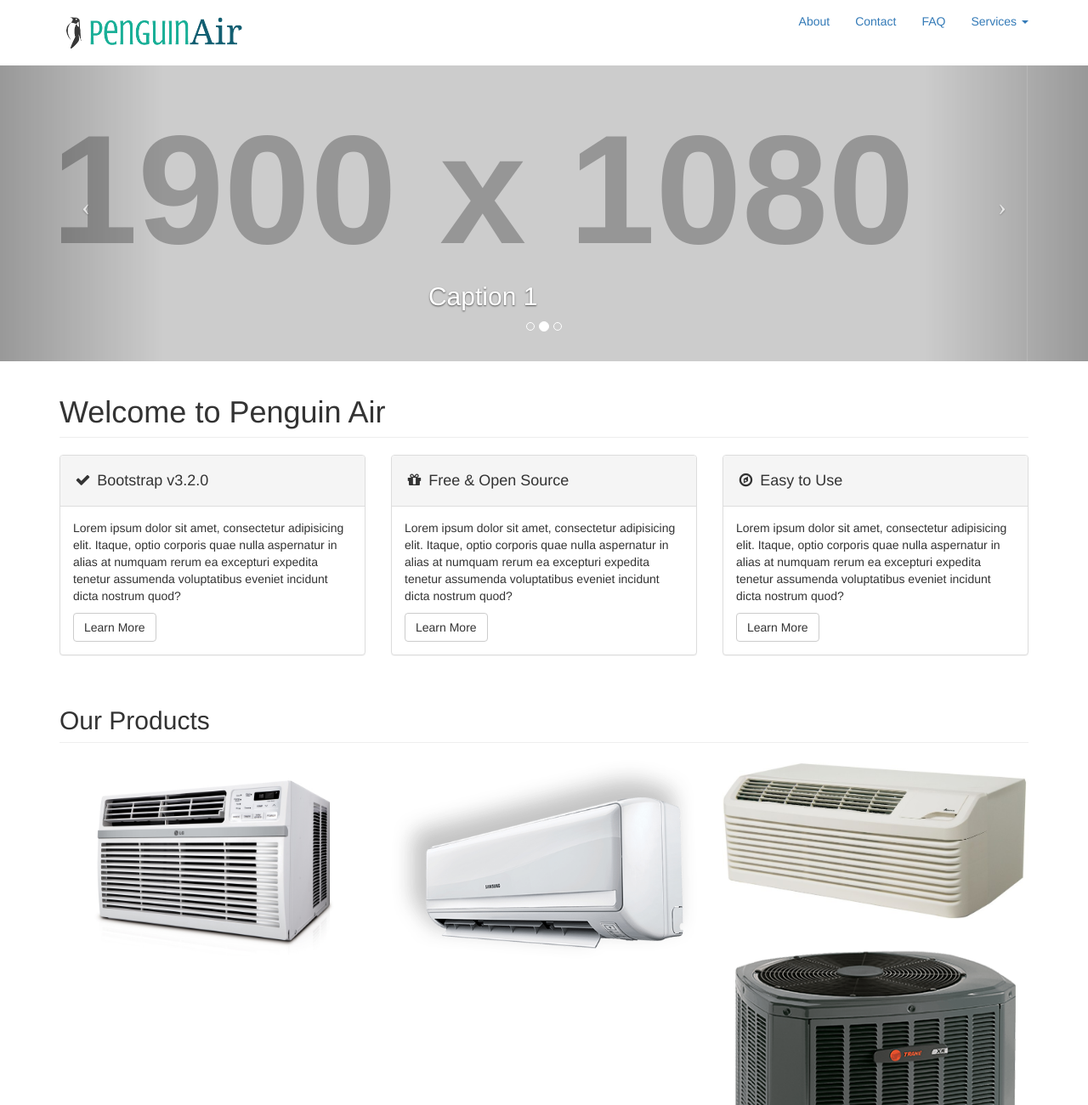
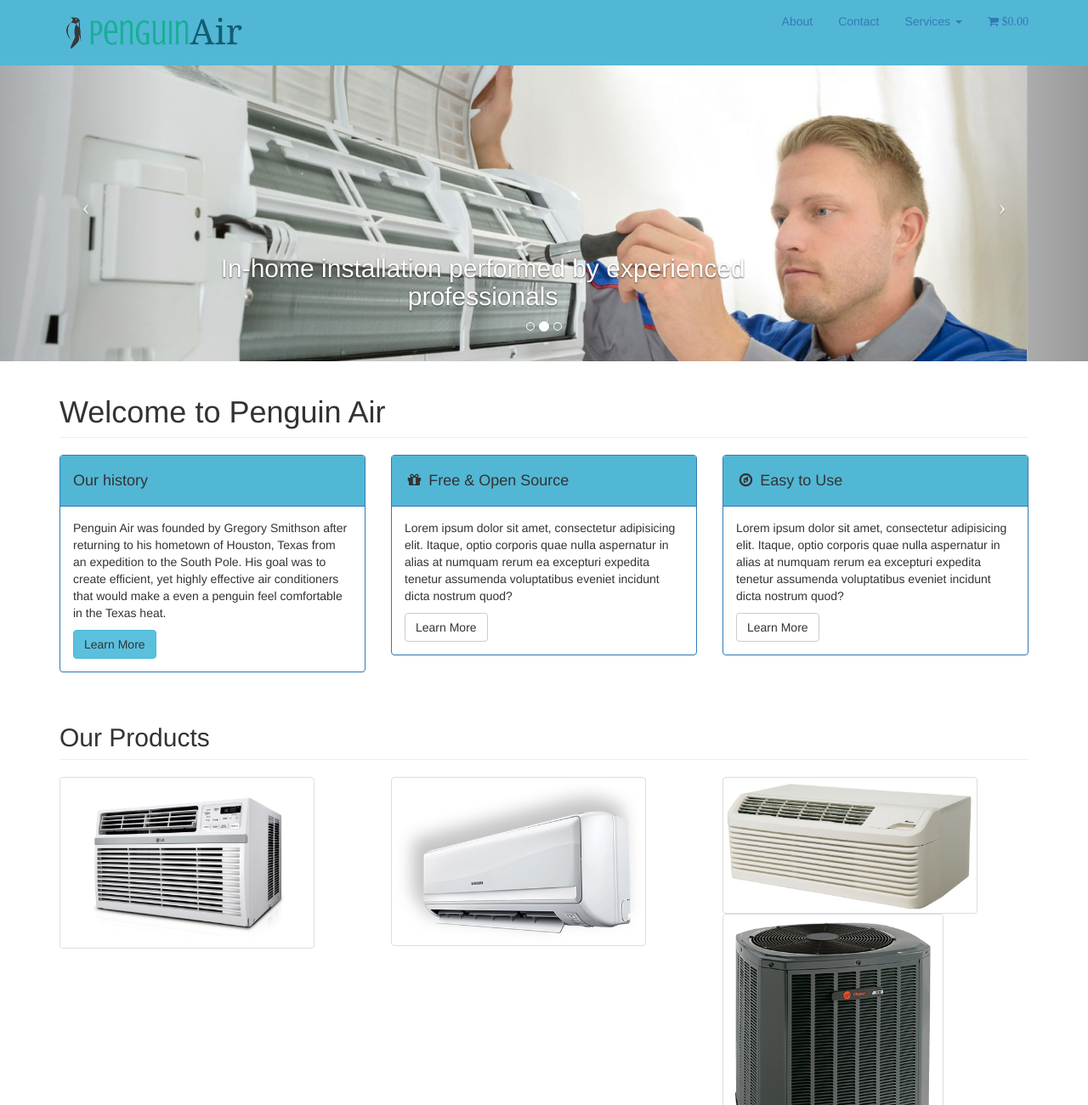
Before and after one commit to t-davey/COMM395, a plain HTML site: page COMM395-eCommerce/index.html in a window 1280 px wide. Shown: the top 1300 px of the page at 85% size. Drawn offline with Linux system fonts and the light colour scheme; placeholder pictures from the web are drawn by us.

Commit message:
Color Changes

```diff
--- a/COMM395-eCommerce/css/modern-business.css
+++ b/COMM395-eCommerce/css/modern-business.css
@@ -13,7 +13,6 @@ body {
 
 body {
     padding-top: 50px; /* Required padding for .navbar-fixed-top. Remove if using .navbar-static-top. Change if height of navigation changes. */
-
 }
 
 .img-portfolio {
@@ -24,8 +23,9 @@ body {
     opacity: 0.8;
 }
 
+/* Navbar Styles */
 .navbar {
-    background-color: #fff;
+    background-color: #52B7D5;
     height: 5.5em;
 }
 
@@ -50,6 +50,22 @@ header.carousel .fill {
     height: 100%;
     background-position: center;
     background-size: cover;
+}
+
+/* Triple Box Section */
+.panel-primary .panel-heading{
+  background-color: #52B7D5;
+  color: #333;
+}
+
+.btn-info {
+  color: #333;
+}
+
+/* Product Gallery Styles*/
+.gallery_img {
+  max-width: 300px;
+  max-height: 300px;
 }
 
 /* 404 Page Styles */
--- a/COMM395-eCommerce/index.html
+++ b/COMM395-eCommerce/index.html
@@ -56,9 +56,6 @@
           <li>
             <a href="contact.html">Contact</a>
           </li>
-                    <li>
-                        <a href="contact.html">FAQ</a>
-                    </li>
           <li class="dropdown">
             <a href="#" class="dropdown-toggle" data-toggle="dropdown">Services <b class="caret"></b></a>
             <ul class="dropdown-menu">
@@ -69,6 +66,10 @@
                 <a href="portfolio-2-col.html">Commercial Systems</a>
               </li>
             </ul>
+          </li>
+          <li>
+            <!-- TODO: Fix text font change with FA -->
+            <a href="contact.html"><i class="fa fa-shopping-cart"> $0.00</i></a>
           </li>
         </ul>
       </div>
@@ -89,9 +90,9 @@
     <!-- Wrapper for slides -->
     <div class="carousel-inner">
       <div class="item active">
-                <div class="fill" style="background-image:url('http://placehold.it/1900x1080&text=Slide One');"></div>
+        <div class="fill" style="background-image:url('images/installation.jpg');"></div>
         <div class="carousel-caption">
-                    <h2>Caption 1</h2>
+          <h2>In-home installation performed by experienced professionals</h2>
         </div>
       </div>
       <div class="item">
@@ -128,18 +129,19 @@
                 </h1>
       </div>
       <div class="col-md-4">
-                <div class="panel panel-default">
+        <div class="panel panel-primary">
           <div class="panel-heading">
-                        <h4><i class="fa fa-fw fa-check"></i> Bootstrap v3.2.0</h4>
+            <h4>Our history</h4>
           </div>
           <div class="panel-body">
-                        <p>Lorem ipsum dolor sit amet, consectetur adipisicing elit. Itaque, optio corporis quae nulla aspernatur in alias at numquam rerum ea excepturi expedita tenetur assumenda voluptatibus eveniet incidunt dicta nostrum quod?</p>
-                        <a href="#" class="btn btn-default">Learn More</a>
+            <p>Penguin Air was founded by Gregory Smithson after returning to his hometown of Houston, Texas from an expedition to the South Pole. His goal was to create efficient, yet highly effective air conditioners that would make a even a penguin feel
+              comfortable in the Texas heat.</p>
+            <a href="#" class="btn btn-info">Learn More</a>
           </div>
         </div>
       </div>
       <div class="col-md-4">
-                <div class="panel panel-default">
+        <div class="panel panel-primary">
           <div class="panel-heading">
             <h4><i class="fa fa-fw fa-gift"></i> Free &amp; Open Source</h4>
           </div>
@@ -150,7 +152,7 @@
         </div>
       </div>
       <div class="col-md-4">
-                <div class="panel panel-default">
+        <div class="panel panel-primary">
           <div class="panel-heading">
             <h4><i class="fa fa-fw fa-compass"></i> Easy to Use</h4>
           </div>
@@ -170,32 +172,32 @@
       </div>
       <div class="col-md-4 col-sm-6">
         <a href="portfolio-item.html">
-                    <img class="img-responsive img-portfolio img-hover" src="images/ac1.png" alt="">
+                    <img class="img-responsive img-thumbnail img-hover gallery_img" src="images/ac1.png" alt="">
                 </a>
       </div>
       <div class="col-md-4 col-sm-6">
         <a href="portfolio-item.html">
-                    <img class="img-responsive img-portfolio img-hover" src="images/ac2.png" alt="">
+                    <img class="img-responsive img-thumbnail img-hover gallery_img" src="images/ac2.png" alt="">
                 </a>
       </div>
       <div class="col-md-4 col-sm-6">
         <a href="portfolio-item.html">
-                    <img class="img-responsive img-portfolio img-hover" src="images/ac3.png" alt="">
+                    <img class="img-responsive img-thumbnail img-hover gallery_img" src="images/ac3.png" alt="">
                 </a>
       </div>
       <div class="col-md-4 col-sm-6">
         <a href="portfolio-item.html">
-                    <img class="img-responsive img-portfolio img-hover" src="images/ac4.png" alt="">
+                    <img class="img-responsive img-thumbnail img-hover gallery_img" src="images/ac4.png" alt="">
                 </a>
       </div>
       <div class="col-md-4 col-sm-6">
         <a href="portfolio-item.html">
-                    <img class="img-responsive img-portfolio img-hover" src="images/ac5.png" alt="">
+                    <img class="img-responsive img-thumbnail img-hover gallery_img" src="images/ac5.png" alt="">
                 </a>
       </div>
       <div class="col-md-4 col-sm-6">
         <a href="portfolio-item.html">
-                    <img class="img-responsive img-portfolio img-hover" src="images/ac6.png" alt="">
+                    <img class="img-responsive img-thumbnail img-hover gallery_img" src="images/ac6.png" alt="">
                 </a>
       </div>
     </div>
```
Also changed, not shown: COMM395-eCommerce/images/wide_logo2.png (added), 1 other file. Lines whose indentation alone changed are shown as unchanged.
